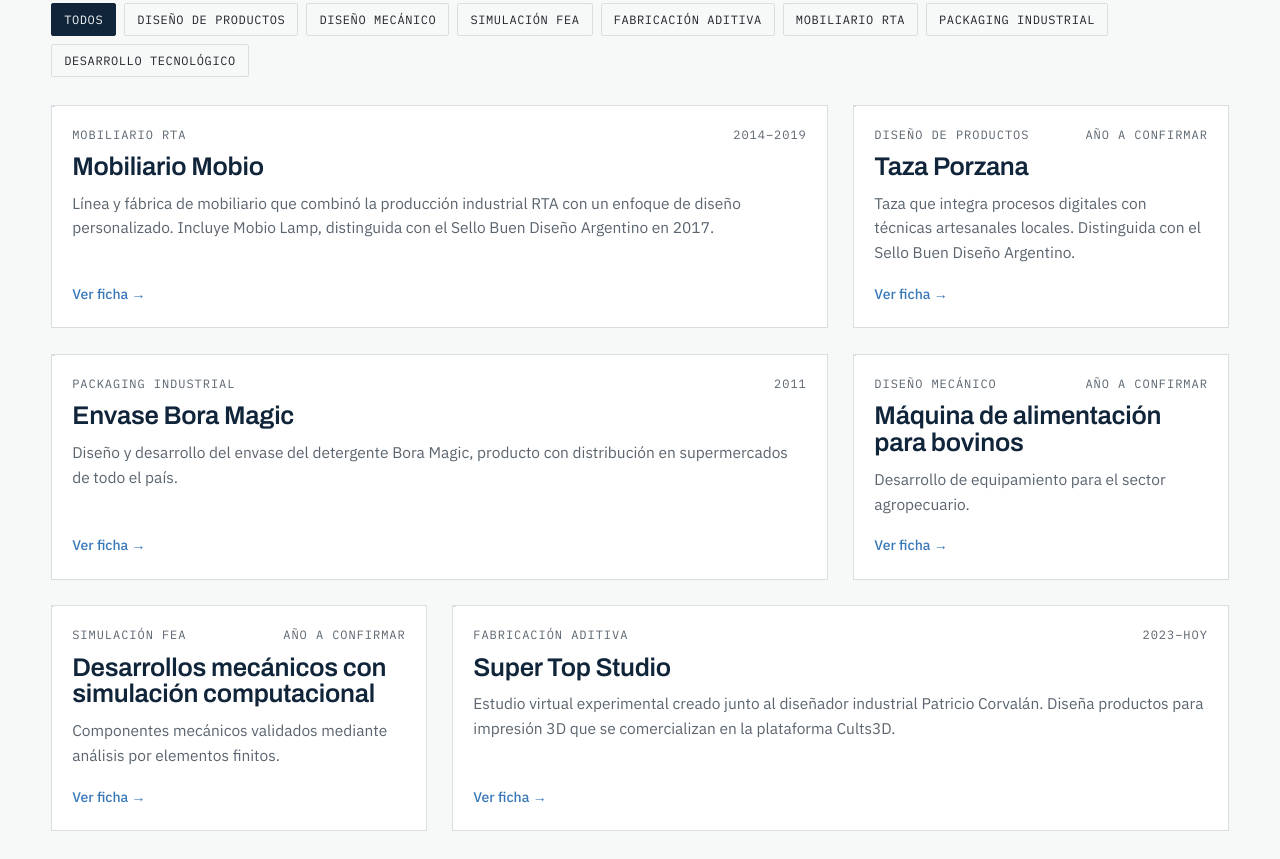
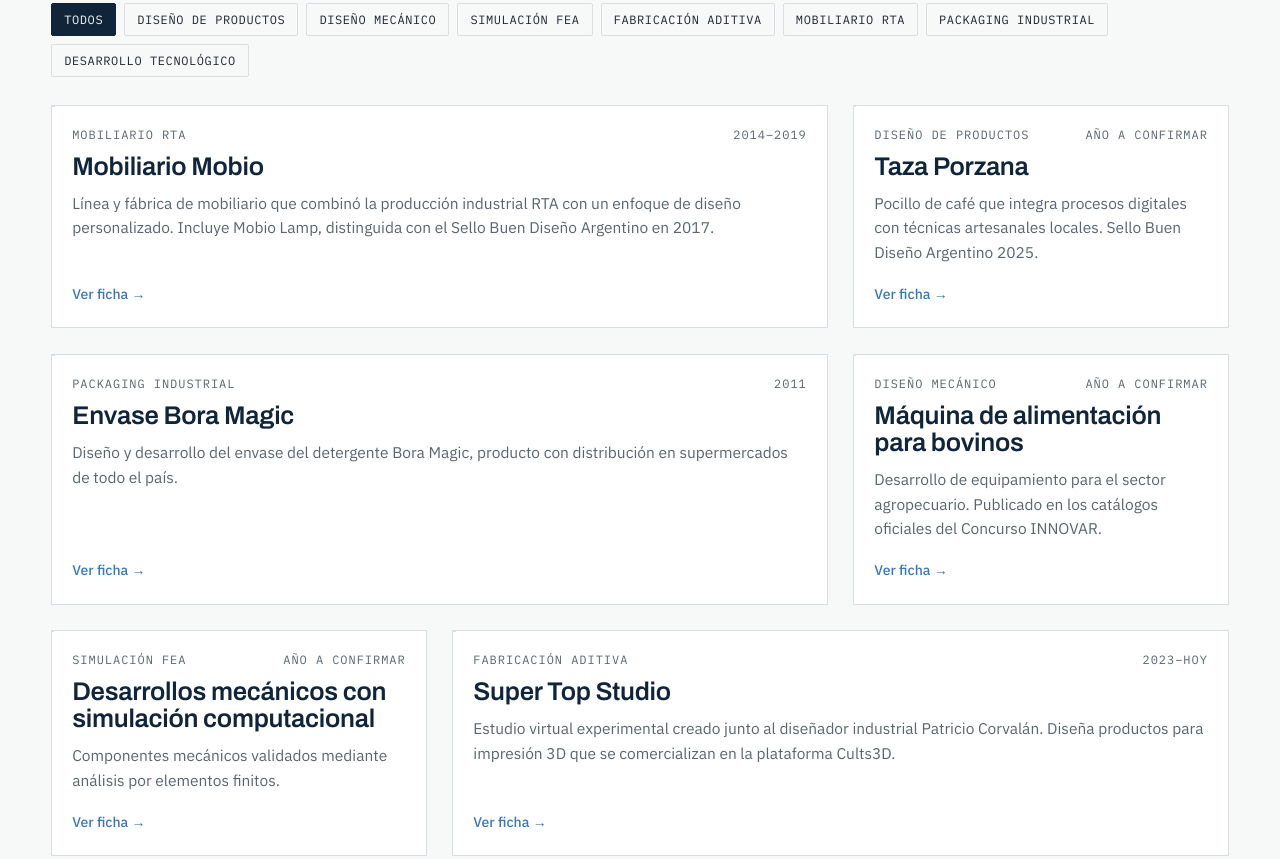
Before and after one commit to industrialdesignerdiego/diegoamaya-web, a plain HTML site: page index.html in a window 1280 px wide. Shown: the part 7586-8445 px from the top of the page. Drawn offline with Linux system fonts and the light colour scheme.

Commit message:
Actualiza distinciones, publicaciones, catálogos y medios
Co-Authored-By: Claude Opus 5.5 <noreply@anthropic.com>
Claude-Session: https://claude.ai/code/session_01GA6WM3x1vAYqSXCuFdHCu5

```diff
--- a/index.html
+++ b/index.html
@@ -536,9 +536,8 @@ dialog::backdrop{background:rgba(16,36,58,.55)}
       <div class="lines-head mono" style="color:var(--mid-ink);border-bottom-color:var(--graphite)"><span>Producción académica y profesional</span><span>Clasificada por tipo de fuente</span></div>
       <div class="legend mono" aria-hidden="true">
         <span><i class="sw acad"></i>Académica</span>
+        <span><i class="sw cat"></i>Catálogos</span>
         <span><i class="sw media"></i>Medios</span>
-        <span><i class="sw cat"></i>Catálogos</span>
-        <span><i class="sw inpi"></i>Registros INPI</span>
       </div>
       <div class="prod-grid" id="prodGrid"></div>
     </div>
@@ -705,17 +704,17 @@ const SITE = {
     { id: "mobio", name: "Mobiliario Mobio", year: "2014–2019", cats: ["Mobiliario RTA","Diseño de productos"], wide: true, shape: "rta",
       teaser: "Línea y fábrica de mobiliario que combinó la producción industrial RTA con un enfoque de diseño personalizado. Incluye Mobio Lamp, distinguida con el Sello Buen Diseño Argentino en 2017.",
       problem: null, solution: null, tech: null,
-      results: "Sello Buen Diseño Argentino — Mobio Lamp (2017)." },
+      results: "Sello Buen Diseño Argentino 2017 para Mobio Lamp, destacada en la revista 90+10. Artículos sobre Mobio en las revistas Ambientar y Asora (2014 y 2016)." },
     { id: "porzana", name: "Taza Porzana", year: null, cats: ["Diseño de productos"], shape: "cup", image: "images/porzana", imageAlt: "Tres tazas Porzana blancas de geometría facetada sobre fondo claro",
-      teaser: "Taza que integra procesos digitales con técnicas artesanales locales. Distinguida con el Sello Buen Diseño Argentino.",
+      teaser: "Pocillo de café que integra procesos digitales con técnicas artesanales locales. Sello Buen Diseño Argentino 2025.",
       problem: null, solution: null, tech: null,
-      results: "Sello Buen Diseño Argentino." },
+      results: "Sello Buen Diseño Argentino (2025). Publicado en los catálogos oficiales del Concurso INNOVAR." },
     { id: "bora", name: "Envase Bora Magic", year: "2011", wide: true, cats: ["Packaging industrial","Diseño de productos"], shape: "am", image: "images/bora-magic", imagePos: "center 12%", imageAlt: "Render del envase de detergente Bora Magic, botella amarilla translúcida con tapa a presión",
       teaser: "Diseño y desarrollo del envase del detergente Bora Magic, producto con distribución en supermercados de todo el país.",
       problem: null, solution: null, tech: null, results: "Producto en comercialización a nivel nacional." },
     { id: "bovinos", name: "Máquina de alimentación para bovinos", year: null, cats: ["Diseño mecánico","Desarrollo tecnológico"], shape: "machine",
-      teaser: "Desarrollo de equipamiento para el sector agropecuario.",
-      problem: null, solution: null, tech: null, results: null },
+      teaser: "Desarrollo de equipamiento para el sector agropecuario. Publicado en los catálogos oficiales del Concurso INNOVAR.",
+      problem: null, solution: null, tech: null, results: "Publicado en los catálogos oficiales del Concurso INNOVAR." },
     { id: "fea", name: "Desarrollos mecánicos con simulación computacional", year: null, cats: ["Simulación FEA","Diseño mecánico"], shape: "fea",
       teaser: "Componentes mecánicos validados mediante análisis por elementos finitos.",
       problem: null, solution: null, tech: null, results: null },
@@ -738,19 +737,28 @@ const SITE = {
     { y: "2026", t: "Graduación del Máster en Inteligencia Artificial en CEUPE, Centro Europeo de Postgrado (Madrid, España).", k: "Formación", c: "acad" }
   ],
   awards: [
-    { t: "Sello Buen Diseño Argentino", w: "Taza Porzana", y: null, type: "Distinción" },
-    { t: "Concurso Nacional INNOVAR", w: null, y: "2019", type: "Concurso" },
-    { t: "Sello Buen Diseño Argentino", w: "Mobio Lamp", y: "2017", type: "Distinción" },
-    { t: "Bienal Internacional de Arquitectura de Argentina", w: null, y: "2018", type: "Exhibición" },
-    { t: "Reconocimientos en diseño de mobiliario", w: null, y: null, type: "Distinciones" }
+    { t: "Sello Buen Diseño Argentino", w: "Pocillo de café Porzana", y: "2025", type: "Distinción" },
+    { t: "Concurso Nacional INNOVAR", w: "Máquina de alimentación para bovinos · Pocillo para café", y: "2019 y 2022", type: "Concurso" },
+    { t: "Bienal Internacional de Arquitectura de Argentina (BIA-AR)", w: "Skate bike park", y: "2018", type: "Bienal" },
+    { t: "Sello Buen Diseño Argentino", w: "Mobio Lamp", y: "2017", type: "Distinción" }
   ],
+  /* Columnas sin items no se muestran */
   production: [
-    { id: "acad", t: "Publicaciones académicas y ponencias", d: "Artículos con referato, capítulos, ponencias y conferencias.", items: [
+    { id: "acad", t: "Publicaciones académicas y ponencias", d: "Artículos, capítulos, ponencias y conferencias.", items: [
+      "«Nuevos lenguajes de las interacciones entre el arte y el diseño. Enfoque desde la historia cultural». Cuaderno 277, año 28, n.º 225 (2025/2026). ISSN 1668-0227.",
       "«Mobiliario Argentino 4.0». Congreso de Enseñanza, Facultad de Diseño y Comunicación, Universidad de Palermo, 2026.",
       "«Diseño industrial: de la función al significado». Charla abierta, Instituto Técnico, Universidad Nacional de Tucumán, 2026."
     ] },
-    { id: "media", t: "Menciones en medios", d: "Notas periodísticas y artículos de divulgación. No equivalen a publicaciones científicas.", items: [] },
-    { id: "cat", t: "Catálogos oficiales", d: "Catálogos de exposiciones, sellos y bienales.", items: [] },
+    { id: "cat", t: "Catálogos oficiales", d: "Catálogos de sellos, concursos y bienales.", items: [
+      "Catálogo Sello Buen Diseño Argentino, 2025: Pocillo de café Porzana.",
+      "Catálogos oficiales del Concurso INNOVAR, 2019 y 2022: máquina de alimentación para bovinos y pocillo para café.",
+      "Bienal Internacional de Arquitectura de Argentina (BIA-AR), 2018: skate bike park.",
+      "Catálogo Sello Buen Diseño Argentino, 2017: lámpara Mobio."
+    ] },
+    { id: "media", t: "Entrevistas y menciones en medios", d: "Difusión en revistas especializadas. No equivalen a publicaciones científicas.", items: [
+      "Revista 90+10, 2017: la lámpara Mobio, destacada.",
+      "Revistas Ambientar y Asora, 2014 y 2016: artículos sobre el impacto del diseño en la industria del mueble, con Mobio como caso innovador."
+    ] },
     { id: "inpi", t: "Registros de propiedad industrial", d: "Modelos y diseños industriales registrados ante el INPI.", items: [] }
   ],
   contact: {
@@ -881,7 +889,7 @@ $("#timeline").insertAdjacentHTML("beforeend", SITE.timeline.map(t => `
 $("#awards").innerHTML = SITE.awards.map(a => `
   <article class="award"><div class="top mono"><span>${esc(a.type)}</span><span class="yr">${a.y ? esc(a.y) : "—"}</span></div>
   <h3>${esc(a.t)}</h3><p>${a.w ? esc(a.w) : "Proyecto a especificar"}</p></article>`).join("");
-$("#prodGrid").innerHTML = SITE.production.map(c => `
+$("#prodGrid").innerHTML = SITE.production.filter(c => c.items.length).map(c => `
   <div class="prod-col ${c.id}"><h3>${esc(c.t)}</h3><p style="color:var(--mid-ink);font-size:15px">${esc(c.d)}</p>
   ${c.items.length ? `<ul>${c.items.map(x => `<li>${esc(x)}</li>`).join("")}</ul>`
     : `<p class="empty">Sin registros cargados. Se agregarán solo referencias verificadas.</p>`}</div>`).join("");
```
